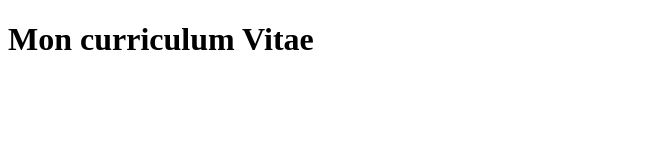
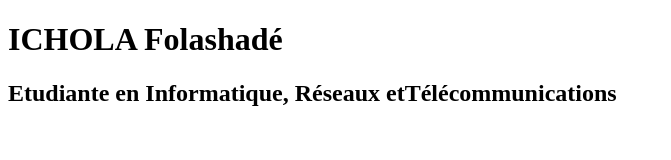
Before and after one commit to Folashade-dev/mon-cv, a plain HTML site: page index.html in a window 1280 px wide. Shown: the whole page, without its empty margins (0-671 px from the left). Drawn offline with Linux system fonts and the light colour scheme.

Commit message:
mise en place de la section titre

```diff
--- a/index.html
+++ b/index.html
@@ -2,13 +2,15 @@
 <html lang="fr">
     <head>
         <meta charset="UTF-8">
-        <meta name="viewport"content="width=device-width,initial-scale=1,0">
+        <meta name="viewport"content="width=device-width,initial-scale=1.0.">
         <title>Mon CV</title>
         <link rel="stylesheet"href="style.css">
 
     </head>
     <body>
-        <h1>Mon curriculum Vitae</h1>
-
+        <header>
+            <h1>ICHOLA Folashadé</h1>
+            <h2>Etudiante en Informatique, Réseaux etTélécommunications</h2>
+        </header>
     </body>
 </html>
```
